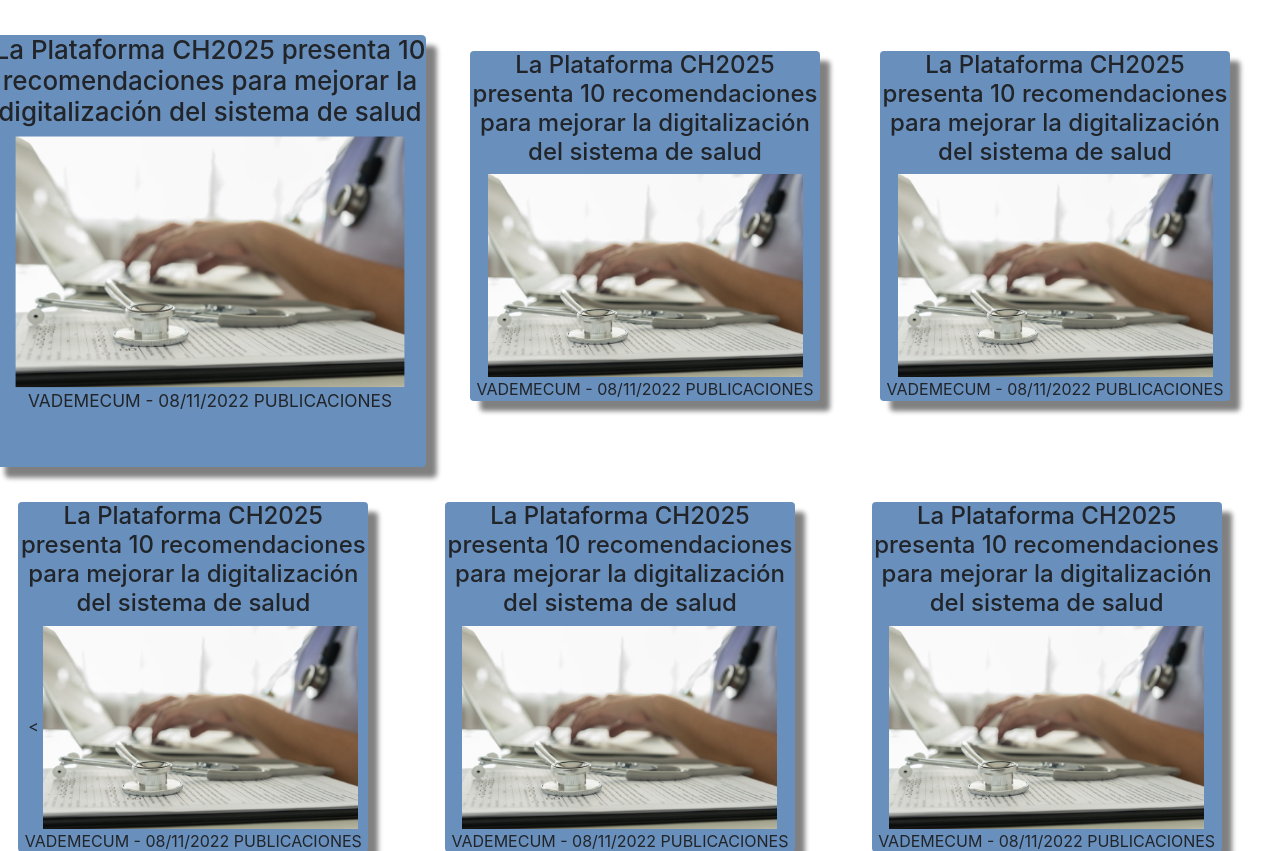
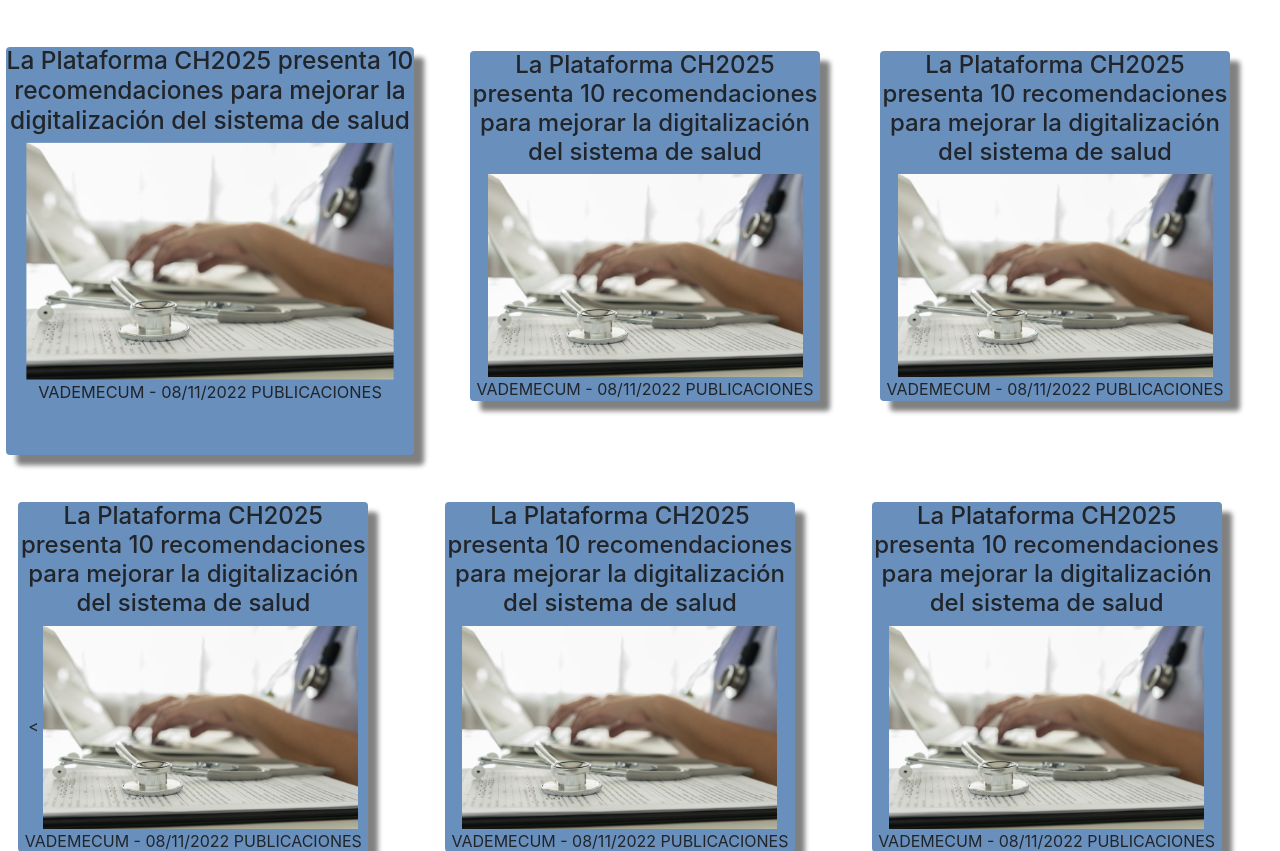
Before and after one commit to btorrent21/projecte, a PHP site: page / in a window 1280 px wide, with the pointer over the restyled element. Shown: the part 160-1011 px from the top of the page. Run offline with PHP 8.4, Linux system fonts and the light colour scheme.

Commit message:
Update CSS-index.css

```diff
--- a/CSS/CSS-index.css
+++ b/CSS/CSS-index.css
@@ -141,8 +141,8 @@ background-color: #38659c;
     margin-top: 4%;
     border-radius: 4px;
     box-shadow: 10px 10px 5px grey;
-    -webkit-transform:scale(1);transform: scale(1.08);
-    transition: all 0.6s;
+    -webkit-transform:scale(1);transform: scale(1.02);
+    transition: all 0.5s;
     transition-timing-function: ease-out;
 
 }
```
